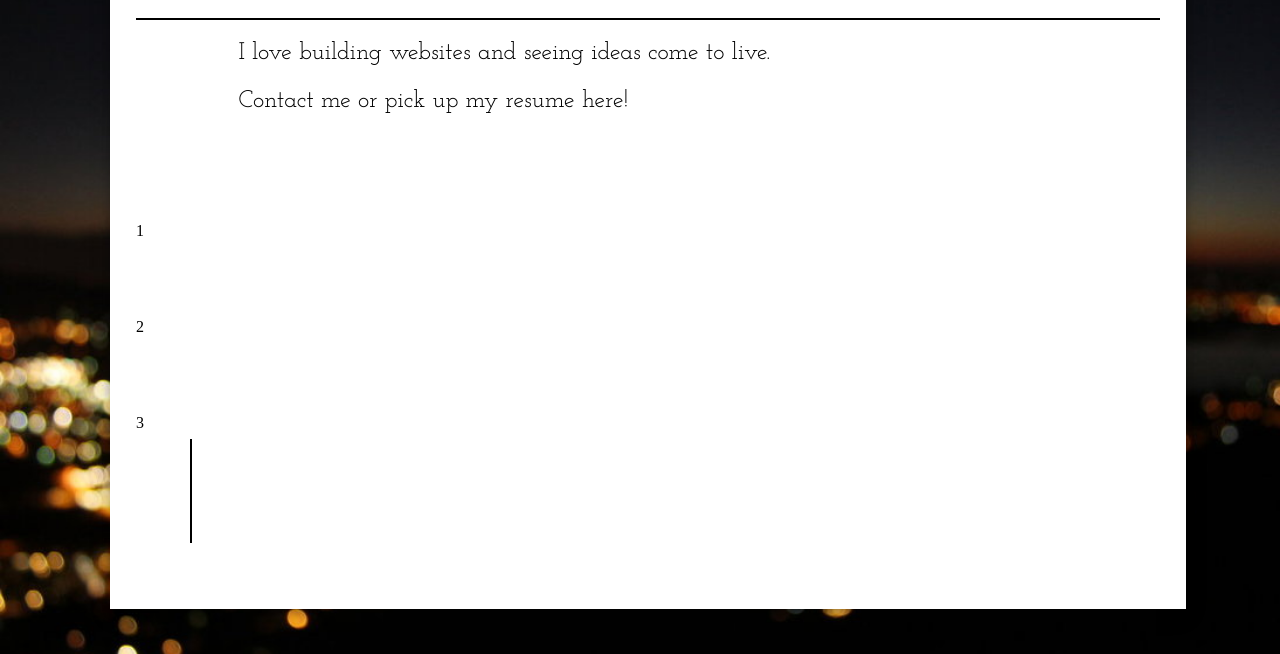
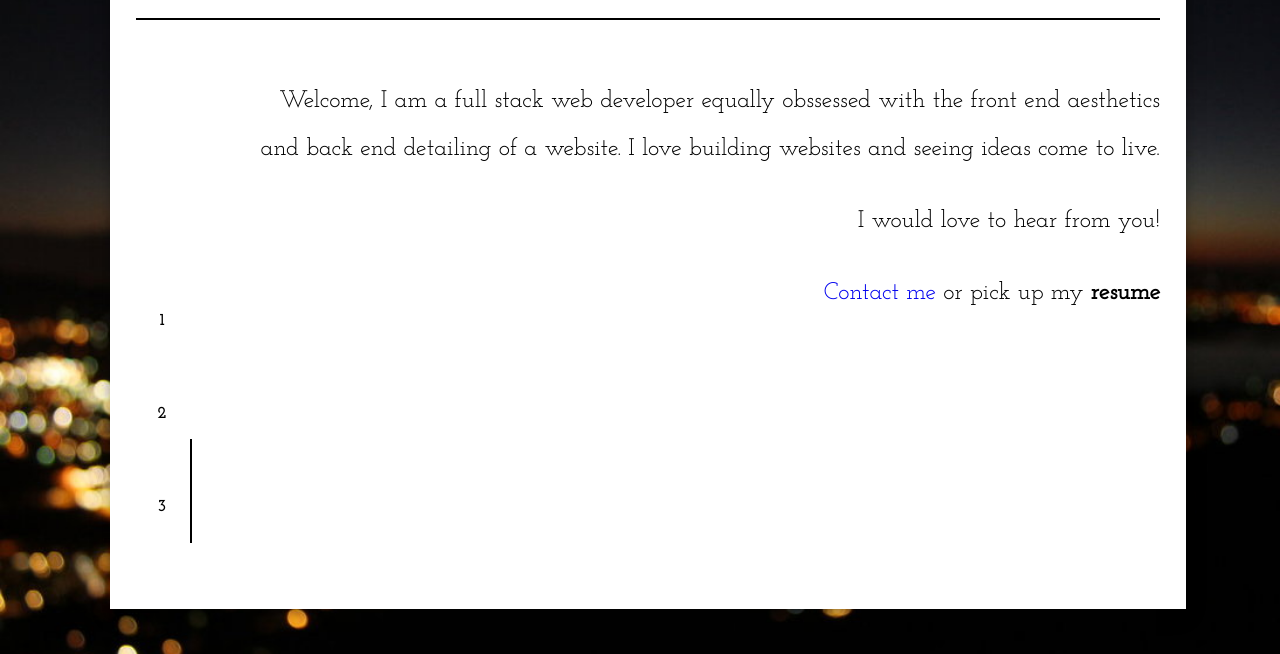
Before and after one commit to AmandaOh/portfolio, a website: page public/index.html in a window 1280 px wide. Shown: the part 154-808 px from the top of the page. Drawn offline with nearby package versions, Linux system fonts and the light colour scheme.

Commit message:
styling changes to main page

```diff
--- a/public/css/style.css
+++ b/public/css/style.css
@@ -14,6 +14,11 @@ h1{
 h2{
   font-family: 'Josefin Slab', serif;
   font-size: 2em;
+}
+
+h3{
+  font-family: 'Josefin Slab', serif;
+  font-size: 1em;
 }
 
 .container{
@@ -44,7 +49,17 @@ h2{
 }
 
 .inner.main{
-  visibility: visible;
+  visibility: hidden;
+  text-align: right;
+}
+
+.contactlink{
+  text-decoration: none;
+}
+
+.contactlink:hover{
+  font-weight: bolder;
+  cursor: pointer;
 }
 
 .screenshots{
@@ -62,13 +77,16 @@ h2{
 p{
   font-family: 'Josefin Slab', serif;
   font-size: 1.5em;
+  line-height: 200%;
 }
 
 .number{
+  text-align: center;
   position: relative;
-  bottom: 73%;
+  bottom: 65%;
   width: 5%;
-  height: 15%;
+  height: 12%;
+  line-height: 400%;
   visibility: hidden;
   -webkit-transition: visibility 2s ease-in;
 }
@@ -76,4 +94,5 @@ p{
 .number:hover {
   background-color: rgba(65, 61, 61, 0.93);
   color: #FFF;
+  cursor: pointer;
 }
--- a/public/index.html
+++ b/public/index.html
@@ -14,8 +14,10 @@
         <div class="vertical"></div>
         <div class="content">
             <div class="inner main">
-              <p>I love building websites and seeing ideas come to live.</p>
-              <p>Contact me or pick up my resume here!</p>
+              <br><br>
+              <p>Welcome, I am a full stack web developer equally obssessed with the front end aesthetics and back end detailing of a website. I love building websites and seeing ideas come to live.</p>
+              <p>I would love to hear from you!</p>
+              <p><a href="mailto:amanda.oh.me@gmail.com" class="contactlink">Contact me</a> or pick up my <b>resume</b></p>
             </div>
             <div class="inner one">
               <h2>Honey, what's for dinner?</h2>
@@ -67,13 +69,13 @@
             </div>
         </div>
         <div class="number one">
-          1
+          <h3>1</h3>
         </div>
         <div class="number two">
-          2
+          <h3>2</h3>
         </div>
         <div class="number three">
-          3
+          <h3>3</h3>
         </div>
       </div>
 
--- a/public/js/script.js
+++ b/public/js/script.js
@@ -21,6 +21,10 @@ $(document).ready(function($){
   setTimeout(function(){
     $('.number.three').addClass('make-visible')
   }, 3000)
+
+  setTimeout(function(){
+    $('.inner.main').css('visibility', 'visible')
+  }, 3300)
 
   $('.heading').on('mouseover',function(){
     $('.inner.main').css('visibility','visible')
```
